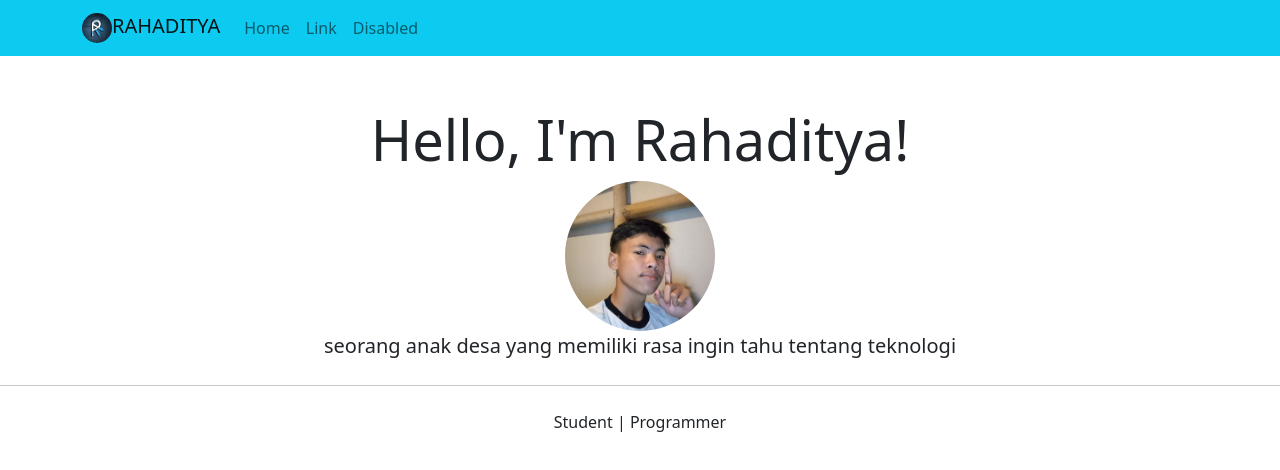
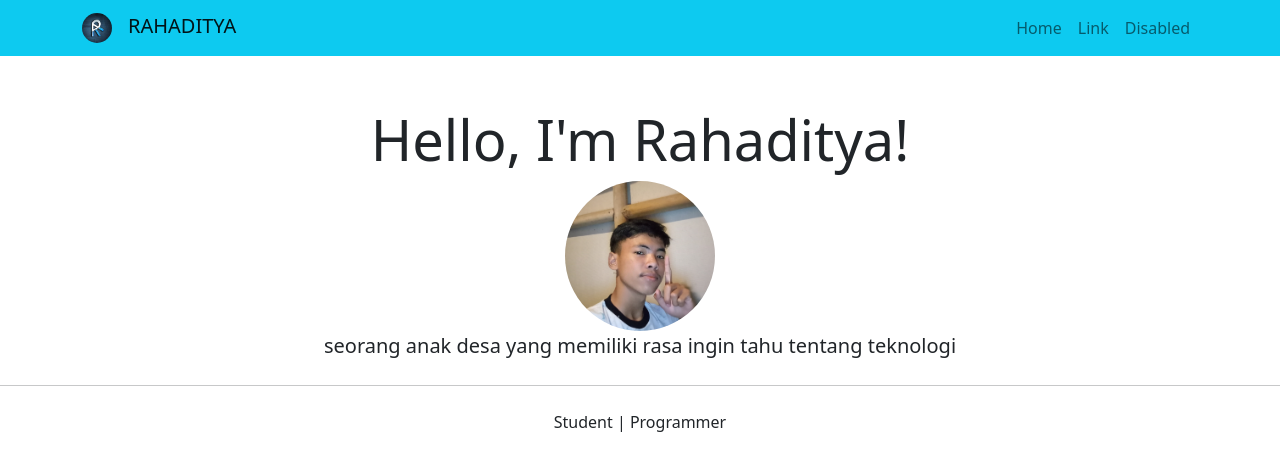
Before and after one commit to rahadityaputra/rahadityaputra.github.io, a plain HTML site: page index.html in a window 1280 px wide. Drawn offline with nearby package versions, Linux system fonts and the light colour scheme.

Commit message:
mengganti posisi sebuah list navbar

```diff
--- a/index.html
+++ b/index.html
@@ -14,12 +14,12 @@
 <nav class="navbar navbar-expand-sm navbar-light bg-info sticky-top">
   <div class="container">
     <a class="navbar-brand mb-0 h1" href="#">
-      <img src="image/logo.jpg" alt="logo" width="30px" style="border-radius: 50%">RAHADITYA</a>
+      <img src="image/logo.jpg" alt="logo" width="30px" style="border-radius: 50%" class="me-3"><span>RAHADITYA</span></a>
     <button class="navbar-toggler" type="button" data-bs-toggle="collapse" data-bs-target="#navbarSupportedContent" aria-controls="navbarSupportedContent" aria-expanded="false" aria-label="Toggle navigation">
       <span class="navbar-toggler-icon"></span>
     </button>
     <div class="collapse navbar-collapse" id="navbarSupportedContent">
-      <ul class="navbar-nav me-auto mb-2 mb-lg-0">
+      <ul class="navbar-nav ms-auto mb-2 mb-lg-0">
         <li class="nav-item">
           <a class="nav-link" aria-current="page" href="#">Home</a>
         </li>
```
